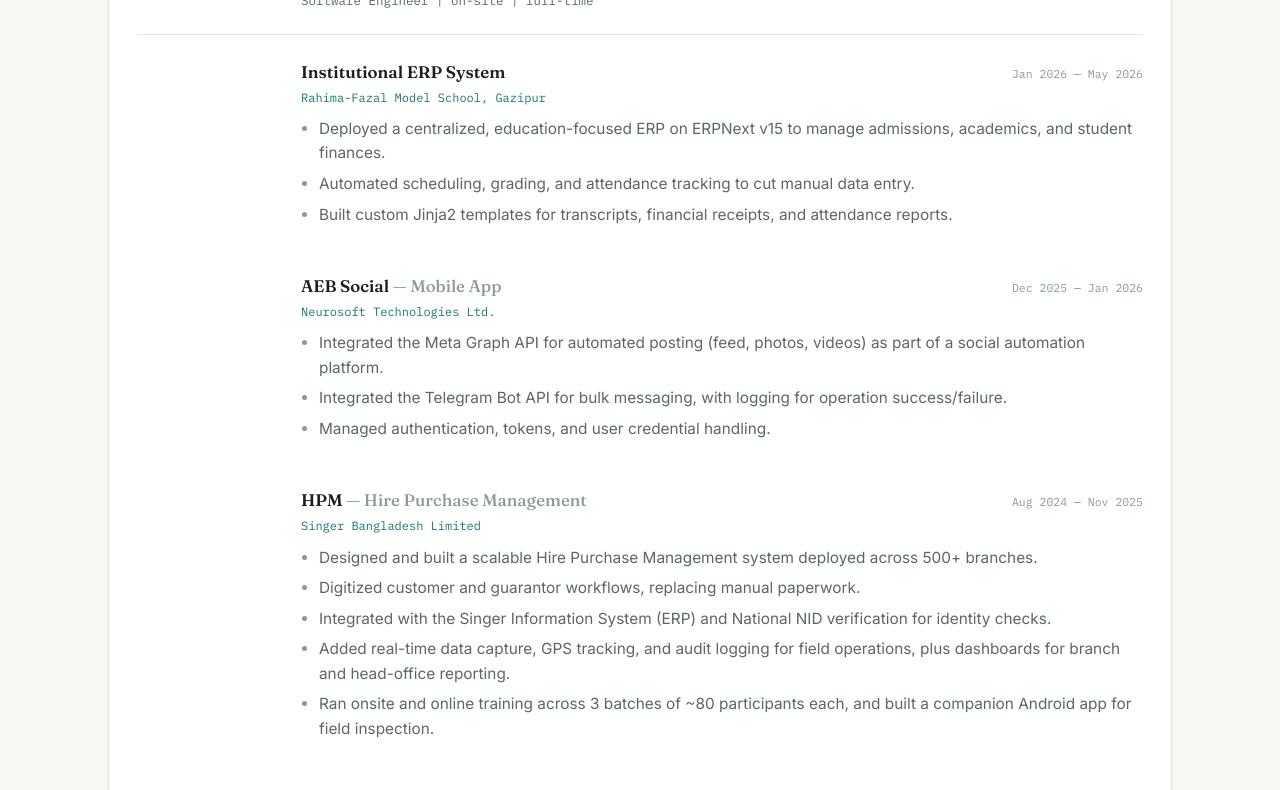
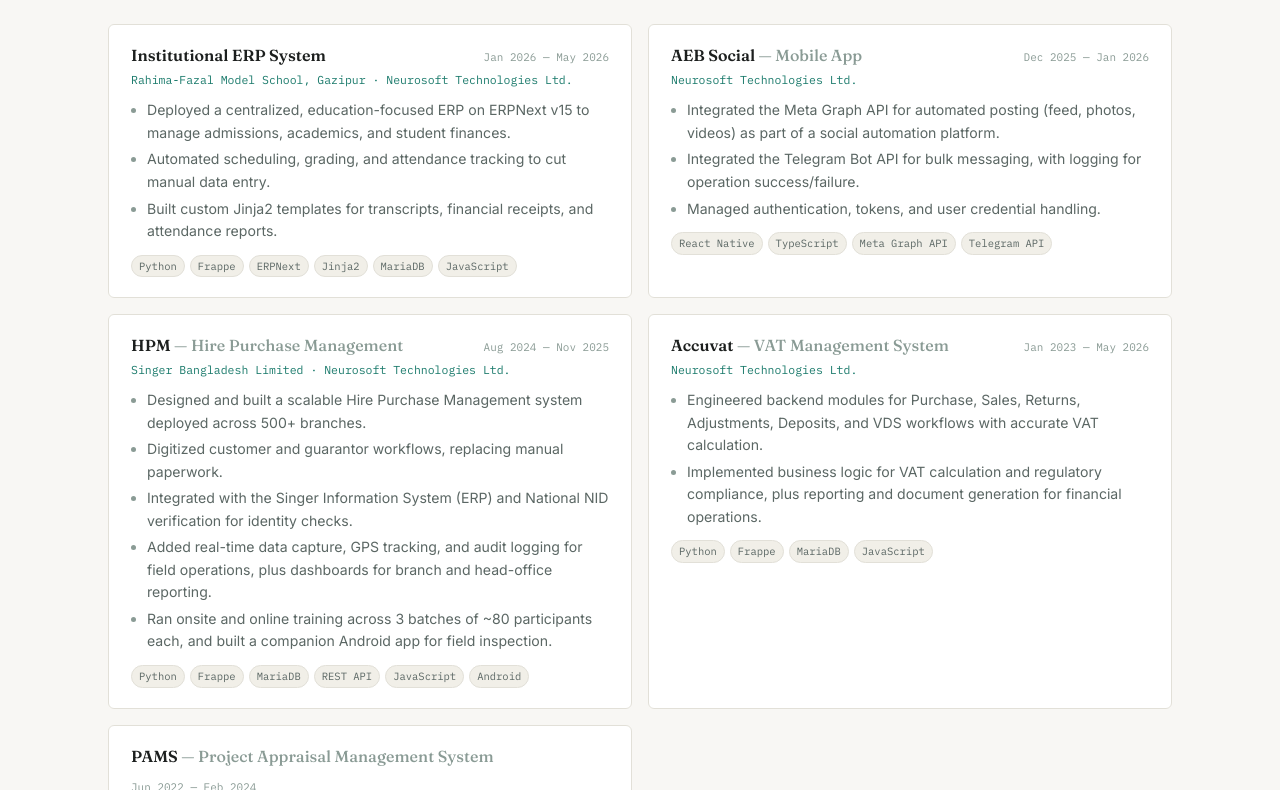
Before and after one commit to sanaullahaq/sanaullahaq.github.io, a website: page index.html in a window 1280 px wide. Shown: the part 1585-2375 px from the top of the page. Drawn offline with Linux system fonts and the light colour scheme.

Commit message:
fix: add bottom margin to section grids to prevent cards touching borders

```diff
--- a/index.html
+++ b/index.html
@@ -78,6 +78,7 @@
       </div>
 
       <div class="hero-actions">
+        <a class="btn btn-primary" href="#experience">View experience</a>
         <a class="btn btn-primary" href="#projects">View projects</a>
         <a class="btn btn-ghost" href="#contact">Get in touch</a>
         <a class="btn btn-ghost" href="./Sanaulla_Haq_CV.pdf" download>Download CV</a>
@@ -145,61 +146,54 @@
       <div class="section-index">GET /experience → 200 OK</div>
     </div>
 
-    <div class="experiences">
-      <div class="company-block reveal">
-        <div class="company-header">
-          <div class="company-duration">Jun 2022 —<br/>Present</div>
+    <div class="exp-context">
+      <img class="exp-context-logo" src="neurosoft_logo.png" alt="Neurosoft logo" />
       <div>
-            <div class="company-title-row">
-              <a class="company-name" href="https://neurosoft-bd.com" target="_blank" rel="noopener">Neurosoft Technologies Ltd. <span class="external-arrow">↗</span></a>
-              <img class="company-logo" src="neurosoft_logo.png" alt="Neurosoft logo" />
-            </div>
-            <div class="company-role">Software Engineer | on-site | full-time</div>
+        <a class="exp-context-company" href="https://neurosoft-bd.com" target="_blank" rel="noopener">Neurosoft Technologies Ltd. <span class="external-arrow">↗</span></a>
+        <div class="exp-context-role">Software Engineer · Jun 2022 – Present</div>
       </div>
     </div>
 
-        <div class="project-group">
+    <div class="exp-cards">
 
-          <div class="exp-item">
-            <div></div>
-            <div class="exp-content">
-              <div class="exp-title-row">
-                <div class="exp-title">Institutional ERP System</div>
-                <div class="exp-date">Jan 2026 — May 2026</div>
+      <div class="exp-card reveal">
+        <div class="exp-card-header">
+          <div class="exp-card-title">Institutional ERP System</div>
+          <div class="exp-card-date">Jan 2026 — May 2026</div>
         </div>
-              <div class="exp-client">Rahima-Fazal Model School, Gazipur</div>
+        <div class="exp-card-client">Rahima-Fazal Model School, Gazipur · Neurosoft Technologies Ltd.</div>
         <ul>
           <li>Deployed a centralized, education-focused ERP on ERPNext v15 to manage admissions, academics, and student finances.</li>
           <li>Automated scheduling, grading, and attendance tracking to cut manual data entry.</li>
           <li>Built custom Jinja2 templates for transcripts, financial receipts, and attendance reports.</li>
         </ul>
+        <div class="exp-card-stack">
+          <span>Python</span><span>Frappe</span><span>ERPNext</span><span>Jinja2</span><span>MariaDB</span><span>JavaScript</span>
         </div>
       </div>
 
-          <div class="exp-item">
-            <div></div>
-            <div class="exp-content">
-              <div class="exp-title-row">
-                <div class="exp-title">AEB Social <span class="exp-subtitle">— Mobile App</span></div>
-                <div class="exp-date">Dec 2025 — Jan 2026</div>
+      <div class="exp-card reveal">
+        <div class="exp-card-header">
+          <div class="exp-card-title">AEB Social <span class="exp-card-sub">— Mobile App</span></div>
+          <div class="exp-card-date">Dec 2025 — Jan 2026</div>
         </div>
-              <div class="exp-client">Neurosoft Technologies Ltd.</div>
+        <div class="exp-card-client">Neurosoft Technologies Ltd.</div>
         <ul>
           <li>Integrated the Meta Graph API for automated posting (feed, photos, videos) as part of a social automation platform.</li>
           <li>Integrated the Telegram Bot API for bulk messaging, with logging for operation success/failure.</li>
           <li>Managed authentication, tokens, and user credential handling.</li>
         </ul>
+        <div class="exp-card-stack">
+          <span>React Native</span><span>TypeScript</span><span>Meta Graph API</span><span>Telegram API</span>
         </div>
       </div>
 
-          <div class="exp-item">
-            <div></div>
-            <div class="exp-content">
-              <div class="exp-title-row">
-                <div class="exp-title">HPM <span class="exp-subtitle">— Hire Purchase Management</span></div>
-                <div class="exp-date">Aug 2024 — Nov 2025</div>
+      <div class="exp-card reveal">
+        <div class="exp-card-header">
+          <div class="exp-card-title">HPM <span class="exp-card-sub">— Hire Purchase Management</span></div>
+          <div class="exp-card-date">Aug 2024 — Nov 2025</div>
         </div>
-              <div class="exp-client">Singer Bangladesh Limited</div>
+        <div class="exp-card-client">Singer Bangladesh Limited · Neurosoft Technologies Ltd.</div>
         <ul>
           <li>Designed and built a scalable Hire Purchase Management system deployed across 500+ branches.</li>
           <li>Digitized customer and guarantor workflows, replacing manual paperwork.</li>
@@ -207,42 +201,42 @@
           <li>Added real-time data capture, GPS tracking, and audit logging for field operations, plus dashboards for branch and head-office reporting.</li>
           <li>Ran onsite and online training across 3 batches of ~80 participants each, and built a companion Android app for field inspection.</li>
         </ul>
+        <div class="exp-card-stack">
+          <span>Python</span><span>Frappe</span><span>MariaDB</span><span>REST API</span><span>JavaScript</span><span>Android</span>
         </div>
       </div>
 
-          <div class="exp-item">
-            <div></div>
-            <div class="exp-content">
-              <div class="exp-title-row">
-                <div class="exp-title">Accuvat <span class="exp-subtitle">— VAT Management System</span></div>
-                <div class="exp-date">Jan 2023 — May 2026</div>
+      <div class="exp-card reveal">
+        <div class="exp-card-header">
+          <div class="exp-card-title">Accuvat <span class="exp-card-sub">— VAT Management System</span></div>
+          <div class="exp-card-date">Jan 2023 — May 2026</div>
         </div>
-              <div class="exp-client">Neurosoft Technologies Ltd.</div>
+        <div class="exp-card-client">Neurosoft Technologies Ltd.</div>
         <ul>
           <li>Engineered backend modules for Purchase, Sales, Returns, Adjustments, Deposits, and VDS workflows with accurate VAT calculation.</li>
           <li>Implemented business logic for VAT calculation and regulatory compliance, plus reporting and document generation for financial operations.</li>
         </ul>
+        <div class="exp-card-stack">
+          <span>Python</span><span>Frappe</span><span>MariaDB</span><span>JavaScript</span>
         </div>
       </div>
 
-          <div class="exp-item">
-            <div></div>
-            <div class="exp-content">
-              <div class="exp-title-row">
-                <div class="exp-title">PAMS <span class="exp-subtitle">— Project Appraisal Management System</span></div>
-                <div class="exp-date">Jun 2022 — Feb 2024</div>
+      <div class="exp-card reveal">
+        <div class="exp-card-header">
+          <div class="exp-card-title">PAMS <span class="exp-card-sub">— Project Appraisal Management System</span></div>
+          <div class="exp-card-date">Jun 2022 — Feb 2024</div>
         </div>
-              <div class="exp-client">JICA / Planning Ministry (SPIMS Project)</div>
+        <div class="exp-card-client">JICA / Planning Ministry (SPIMS Project) · Neurosoft Technologies Ltd.</div>
         <ul>
           <li>Built backend modules for DPP, MAF, and SAF, digitizing government project appraisal end to end.</li>
           <li>Built and maintained REST APIs for bidirectional data exchange with an external system (PPS), plus dynamic document generation and print formats.</li>
           <li>Delivered training to government officials across 6 batches (~35 participants each) — reaching 98% of ministries/divisions for MAF and 50% of the Planning Commission's Sector Division for SAF.</li>
         </ul>
+        <div class="exp-card-stack">
+          <span>Python</span><span>Frappe</span><span>MariaDB</span><span>REST API</span><span>Jinja2</span><span>wkhtmltopdf</span><span>JS</span>
         </div>
       </div>
 
-        </div>
-      </div>
     </div>
   </section>
 
--- a/styles.css
+++ b/styles.css
@@ -410,6 +410,7 @@
   display: grid;
   grid-template-columns: repeat(auto-fit, minmax(230px, 1fr));
   gap: 28px;
+  margin-bottom: 32px;
 }
 
 .skill-group-label {
@@ -436,138 +437,127 @@
 }
 
 /* ===========================================================
-   Experience — company grouped
+   Experience — card grid
    =========================================================== */
-.experiences {
+.exp-context {
   display: flex;
-  flex-direction: column;
-  gap: 32px;
+  align-items: center;
+  gap: 14px;
+  margin-bottom: 28px;
+  padding-bottom: 20px;
+  border-bottom: 1px solid var(--rule);
 }
 
-.company-block {
-  border: 1px solid var(--rule);
-  border-radius: var(--radius);
-  padding: 28px;
-  background: var(--surface-2);
-  box-shadow: 0 1px 3px rgba(0,0,0,0.04);
+.exp-context-logo {
+  height: 32px;
+  width: auto;
 }
 
-.company-header {
-  display: grid;
-  grid-template-columns: 140px 1fr;
-  gap: 24px;
-  padding-bottom: 24px;
-  border-bottom: 1px solid var(--rule);
-  margin-bottom: 24px;
-}
-
-.company-duration {
-  font-family: var(--font-mono);
-  font-size: 12px;
-  color: var(--ink-faint);
-  padding-top: 4px;
-}
-
-.company-title-row {
-  display: flex;
-  align-items: center;
-  gap: 12px;
-}
-
-.company-name {
+.exp-context-company {
   font-family: var(--font-display);
-  font-size: 1.25rem;
+  font-size: 1.15rem;
   font-weight: 600;
   color: var(--ink);
   text-decoration: none;
   transition: color 0.15s ease;
 }
 
-.company-name:hover {
+.exp-context-company:hover {
   color: var(--accent);
 }
 
-.external-arrow {
-  font-size: 0.9rem;
+.exp-context-role {
+  font-family: var(--font-mono);
+  font-size: 12px;
+  color: var(--ink-soft);
+  margin-top: 2px;
 }
 
-.company-logo {
-  height: 28px;
-  width: auto;
-  opacity: 0.8;
+.exp-cards {
+  display: grid;
+  grid-template-columns: 1fr 1fr;
+  gap: 16px;
+  margin-bottom: 40px;
 }
 
-.company-role {
-  font-family: var(--font-mono);
-  font-size: 12.5px;
-  color: var(--ink-soft);
-  margin-top: 4px;
+.exp-card {
+  border: 1px solid var(--rule);
+  border-radius: var(--radius);
+  background: var(--surface-2);
+  padding: 20px 22px;
+  transition: border-color 0.15s ease, transform 0.15s ease, box-shadow 0.15s ease;
 }
 
-.project-group {
-  display: flex;
-  flex-direction: column;
+.exp-card:hover {
+  border-color: var(--accent);
+  transform: translateY(-2px);
+  box-shadow: 0 4px 12px rgba(0,0,0,0.06);
 }
 
-.exp-item {
-  display: grid;
-  grid-template-columns: 140px 1fr;
-  gap: 24px;
-  padding: 20px 0;
-  /* border-top: 1px solid var(--rule); */
+.exp-card-header {
+  display: flex;
+  align-items: baseline;
+  justify-content: space-between;
+  gap: 12px;
+  margin-bottom: 4px;
+  flex-wrap: wrap;
 }
 
-.exp-item:first-child {
-  border-top: none;
-  padding-top: 0;
+.exp-card-title {
+  font-family: var(--font-display);
+  font-weight: 600;
+  font-size: 1rem;
+  line-height: 1.3;
 }
 
-.exp-title-row {
-  display: flex;
-  justify-content: space-between;
-  align-items: baseline;
-  gap: 16px;
-  margin-bottom: 2px;
+.exp-card-sub {
+  color: var(--ink-faint);
+  font-weight: 400;
 }
 
-.exp-date {
+.exp-card-date {
   font-family: var(--font-mono);
-  font-size: 11.5px;
+  font-size: 11px;
   color: var(--ink-faint);
   white-space: nowrap;
 }
 
-.exp-title {
-  font-family: var(--font-display);
-  font-size: 1.05rem;
-  font-weight: 600;
-}
-
-.exp-subtitle {
-  color: var(--ink-faint);
-  font-weight: 400;
-}
-
-.exp-client {
+.exp-card-client {
   font-family: var(--font-mono);
-  font-size: 12px;
+  font-size: 11.5px;
   color: var(--accent);
   margin-bottom: 10px;
 }
 
-.exp-content ul {
-  margin: 0;
-  padding-left: 18px;
+.exp-card ul {
+  margin: 0 0 12px;
+  padding-left: 16px;
   color: var(--ink-soft);
+  font-size: 0.88rem;
 }
 
-.exp-content li {
-  margin-bottom: 6px;
-  font-size: 0.96rem;
+.exp-card li {
+  margin-bottom: 4px;
 }
 
-.exp-content li::marker {
+.exp-card li::marker {
   color: var(--ink-faint);
+}
+
+.exp-card-stack {
+  display: flex;
+  flex-wrap: wrap;
+  gap: 5px;
+}
+
+.exp-card-stack span {
+  font-family: var(--font-mono);
+  font-size: 10.5px;
+  color: var(--ink-soft);
+  background: var(--surface);
+  border: 1px solid var(--rule);
+  padding: 2px 7px;
+  border-radius: 100px;
 }
 
 /* ===========================================================
@@ -590,7 +580,7 @@
 }
 
 .project-grid:last-child {
-  margin-bottom: 0;
+  margin-bottom: 40px;
 }
 
 .pcard {
@@ -685,6 +675,7 @@
   display: grid;
   grid-template-columns: 1fr 1fr;
   gap: 12px;
+  margin-bottom: 40px;
 }
 
 .contact-link {
@@ -817,8 +808,7 @@
   .hero-actions { justify-content: center; }
   .about-grid { grid-template-columns: 1fr; }
   .contact-grid { grid-template-columns: 1fr; }
-  .company-header { grid-template-columns: 1fr; gap: 8px; }
-  .exp-item { grid-template-columns: 1fr; gap: 6px; }
+  .exp-cards { grid-template-columns: 1fr; }
   .project-grid { grid-template-columns: 1fr; }
   nav.routes { display: none; }
   .nav-inner { justify-content: center; }
```
Lines whose indentation alone changed are shown as unchanged.
